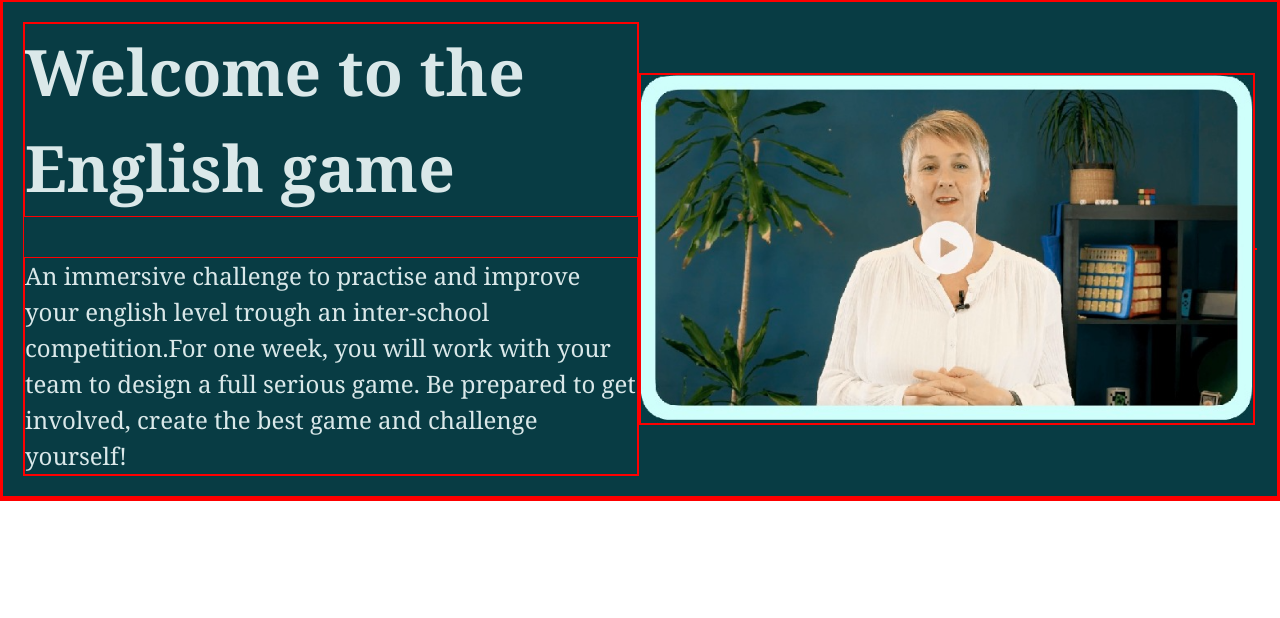
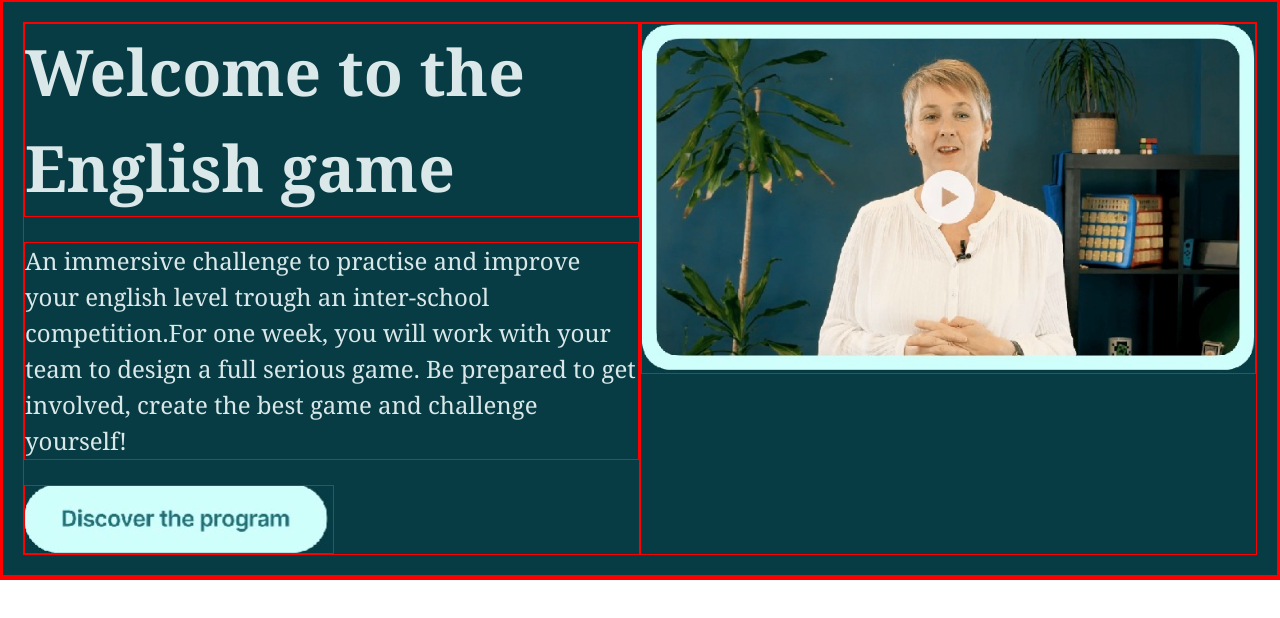
Before and after one commit to SabSab93/integration-maquette-english-game, a plain HTML site: page index.html in a window 1280 px wide. Shown: the part 106-724 px from the top of the page. Drawn offline with Linux system fonts and the light colour scheme.

Commit message:
update button and align box in home

```diff
--- a/index.html
+++ b/index.html
@@ -16,14 +16,12 @@
         <div class="text-container">
             <h1>Welcome to the English game</h1>
             <p>An immersive challenge to practise and improve your english level trough an inter-school competition.For one week, you will work with your team to design a full serious game. Be prepared to get involved, create the best game and challenge yourself! </p>
-
+            <img src="./img/button.png" alt="button">
         </div>
         <div class="video-container">
             <img src="./img/video.png" alt="Video">
         </div>
-        <div>
 
-        </div>
     </section>
 
 
--- a/style.css
+++ b/style.css
@@ -70,7 +70,7 @@ header {
 
 section {
     display:flex;
-    align-items: center;
+
     padding: 20px;
     background-color: #083c44;
 
@@ -80,7 +80,6 @@ section {
     width: 50%;
     img{
         align-items: center;
-
     }
 
 }
@@ -88,7 +87,8 @@ section {
     width: 50%;
     display:flex;
     flex-direction: column;
-    align-items : flex-end;
+    align-items : flex-start;
+    gap: 25px;
     font-size: 15;
     font-family: Cambria, Cochin, Georgia, Times, 'Times New Roman', serif;
     color: #dae8e9;
@@ -98,7 +98,7 @@ section {
 .text-container h1 {
     font-size: 4em;
     font-weight: bold;
-    margin-bottom: 40px;
+
 }
 
 .text-container p {
```
Also changed, not shown: img/button.png (added).
